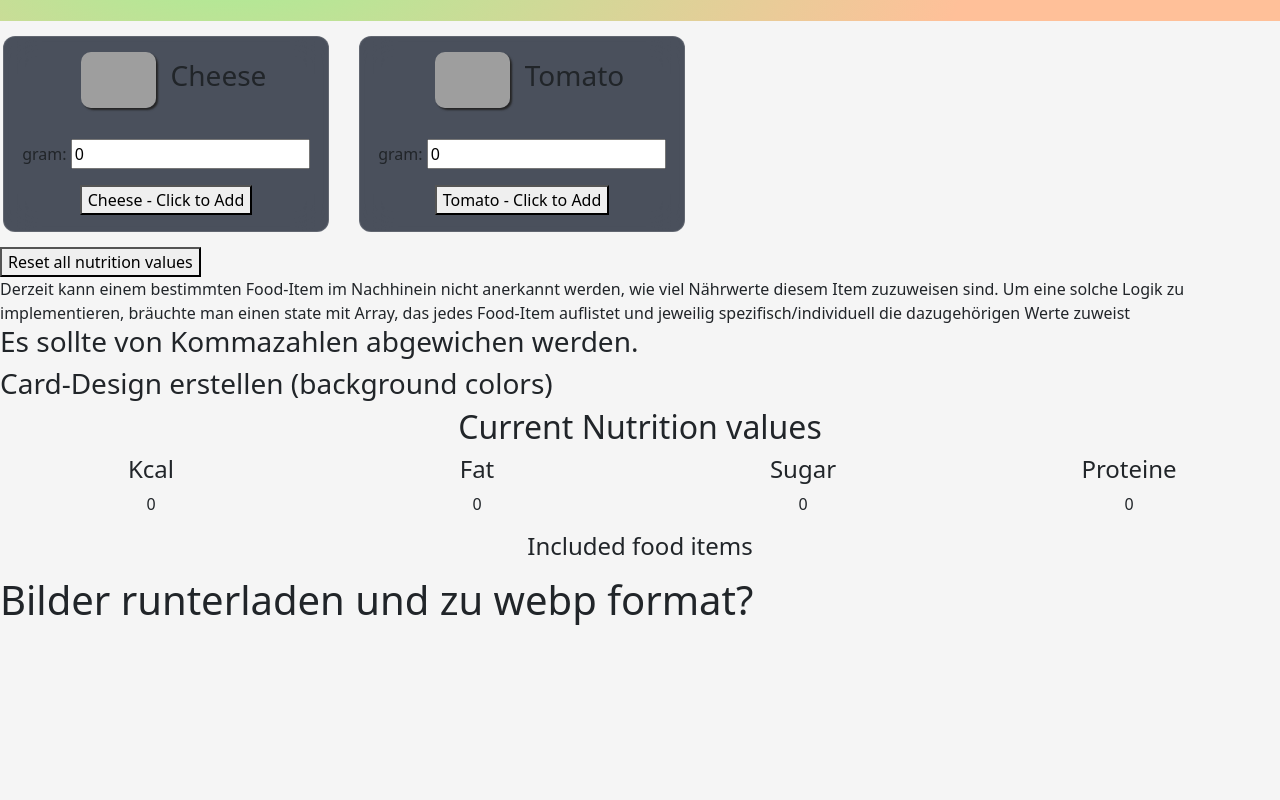
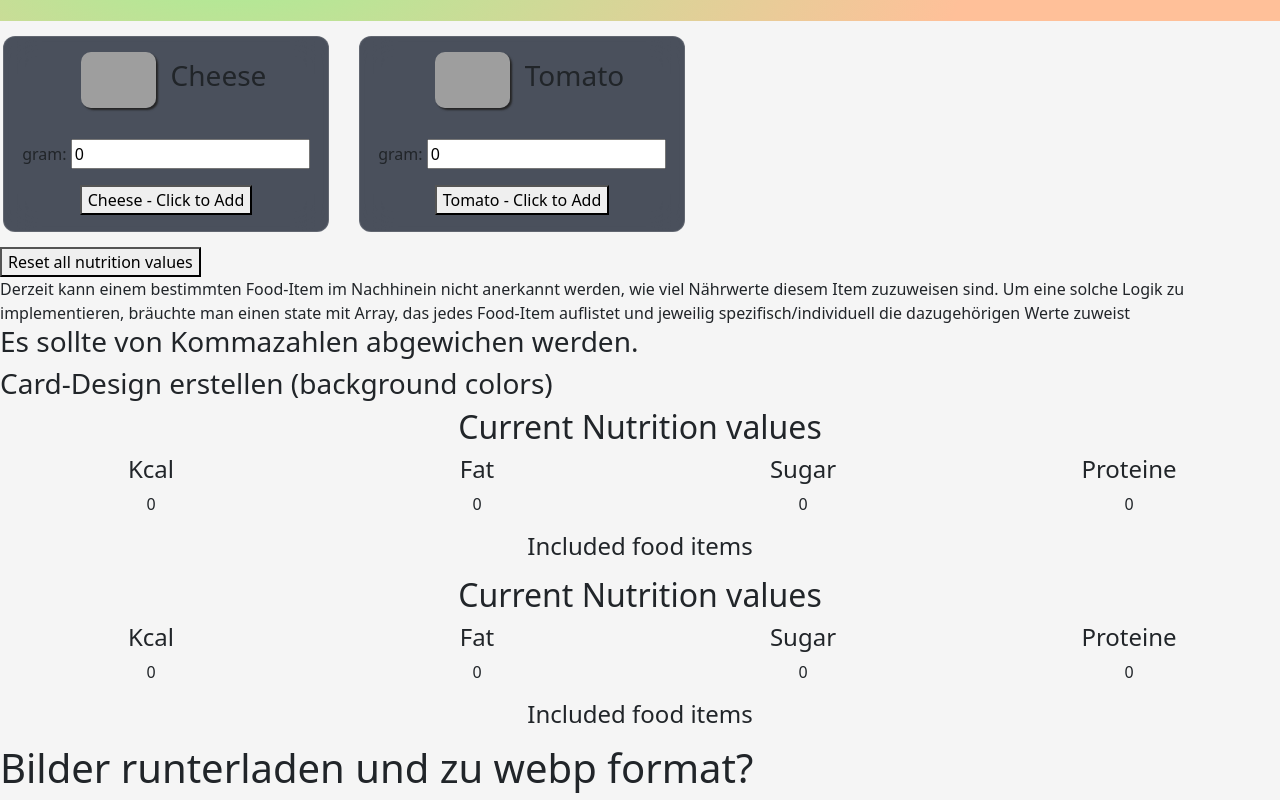
Before and after one commit to Matthes-Baer/NutritionCalculator, a Vue app: page / in a window 1280 px wide. Shown: the part 503-1303 px from the top of the page. Before the commit the page ends 1135 px from the top, so only its background shows below. Built offline with nearby package versions, Linux system fonts and the light colour scheme; grey boxes are pictures that could not be loaded.

Commit message:
feat: Changed file structure for nutrition part

```diff
--- /dev/null
+++ b/src/components/nutrition/NutritionSection.vue
@@ -0,0 +1,19 @@
+<script lang="ts">
+import NutritionOverviewVue from "./NutritionOverview.vue";
+import NutritionResultVue from "./NutritionResult.vue";
+
+export default {
+  data() {
+    return {};
+  },
+  props: [],
+  components: { NutritionOverviewVue, NutritionResultVue },
+  methods: {},
+  mounted() {},
+};
+</script>
+
+<template>
+  <NutritionOverviewVue />
+  <NutritionResultVue />
+</template>
--- a/src/views/HomeView.vue
+++ b/src/views/HomeView.vue
@@ -1,11 +1,11 @@
 <script setup lang="ts">
-import NutritionOverview from "../components/nutrition/NutritionOverview.vue";
+import NutritionSectionVue from "@/components/nutrition/NutritionSection.vue";
 import StartInfo from "../components/StartInfo.vue";
 </script>
 
 <template>
   <StartInfo />
-  <NutritionOverview />
+  <NutritionSectionVue />
 </template>
 
 <style>
```
